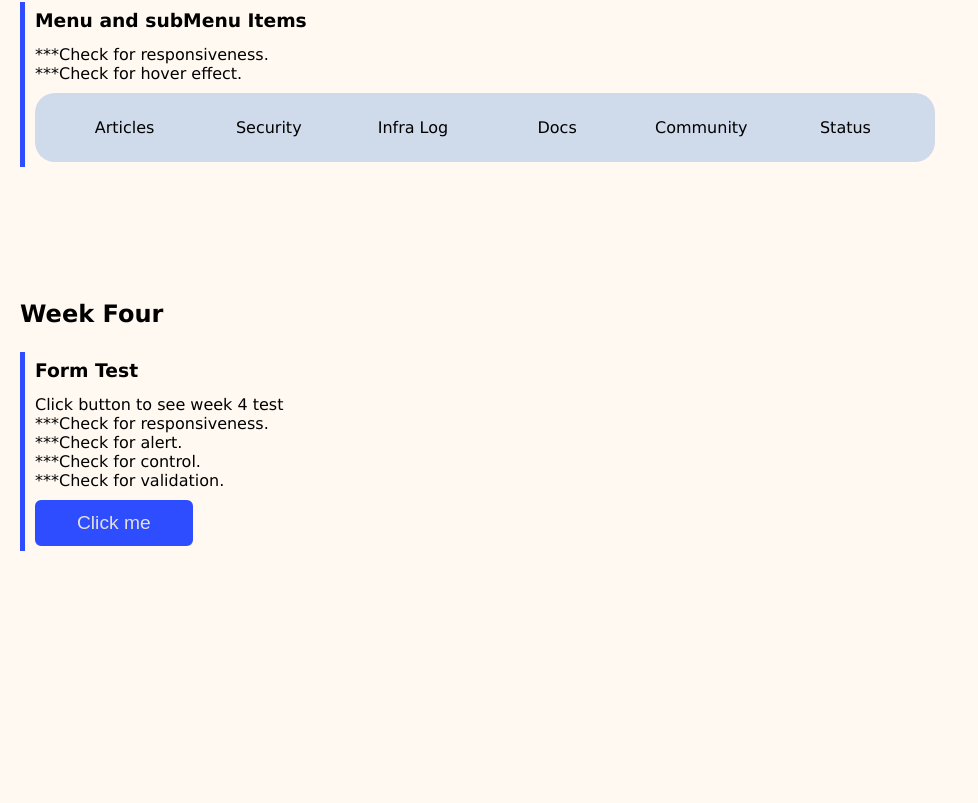
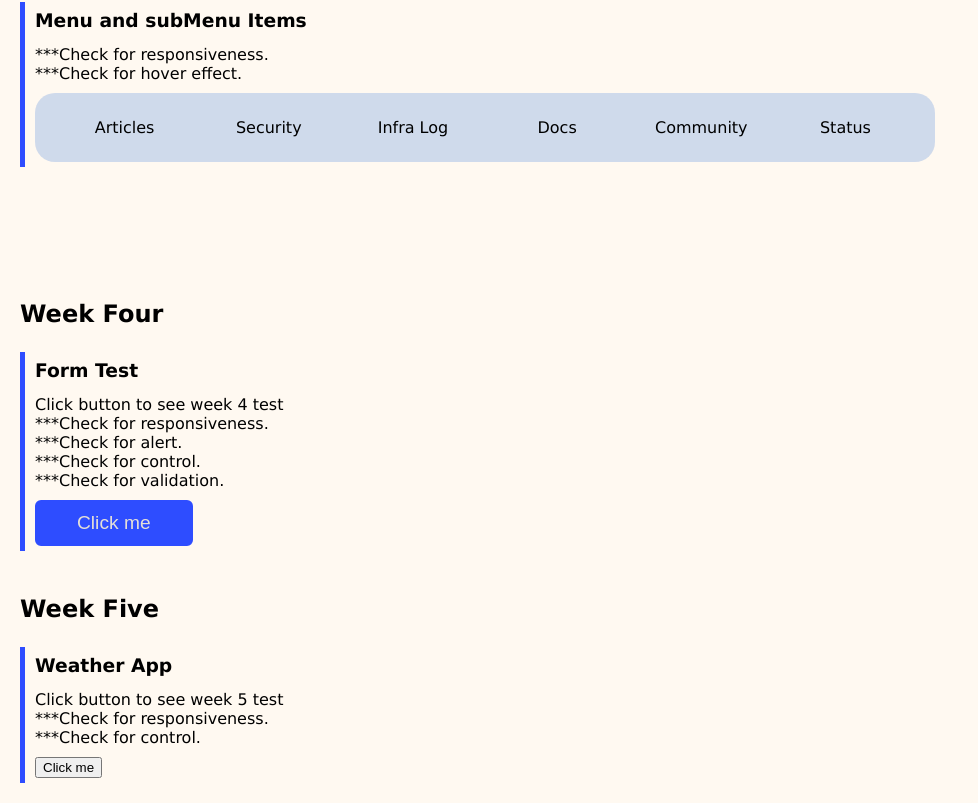
Before and after one commit to Adekoye-Adewale/bim-challenge, a plain HTML site: page index.html in a window 1280 px wide. Shown: the part 1019-1822 px from the top of the page, without its empty margins (0-978 px from the left). Before the commit the page ends 1590 px from the top, so only its background shows below. Drawn offline with Linux system fonts and the light colour scheme.

Commit message:
Update index.html

```diff
--- a/index.html
+++ b/index.html
@@ -210,5 +210,34 @@
             </div>
         </div>
     </div>
+
+    <!-- WEEK FIVE -->
+
+    <div class="body_sec">
+        <h2 class="week">
+            Week Five
+        </h2>
+        <div class="task_card">
+            <h3 class="week_title">
+                Weather App
+            </h3>
+            <p>
+                Click button to see week 5 test<br />
+                ***Check for responsiveness. <br />
+                ***Check for control. <br />
+            </p>
+            <div class="container_wrap_55dx81">
+                <a
+                    href="/weather-app"
+                    target="_blank"
+                    title="Click to see weather app test"
+                >
+                    <button type="button">
+                        Click me
+                    </button>
+                </a>
+            </div>
+        </div>
+    </div>
 </body>
 </html>
```
